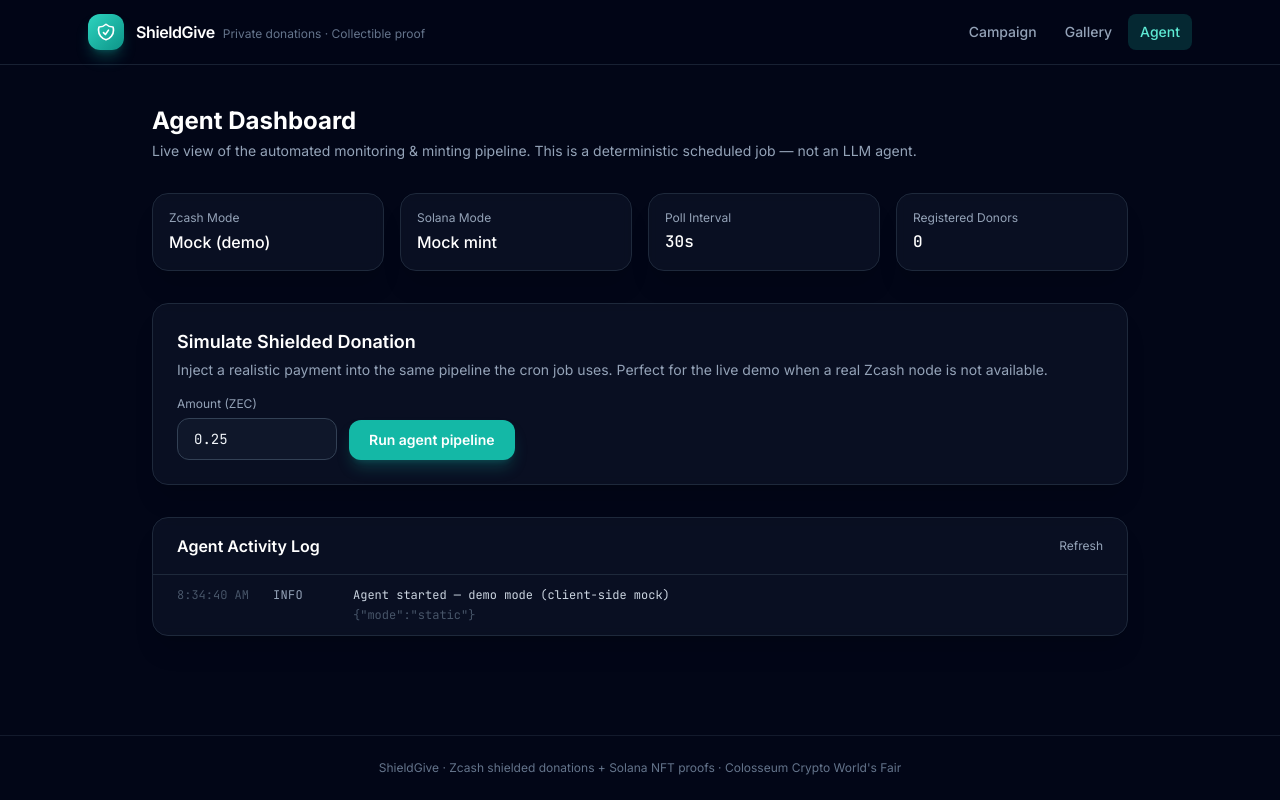
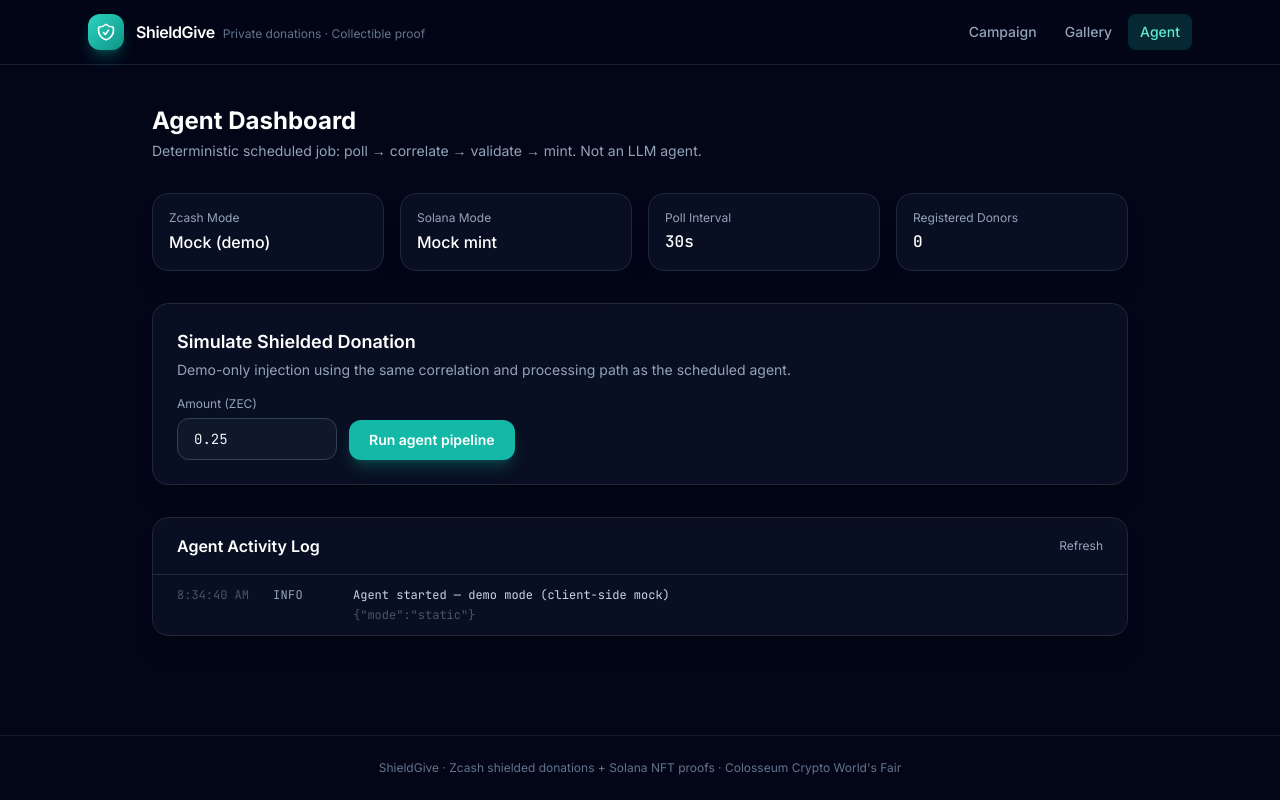
Before and after one commit to wadezigh96/ShieldGive, a React (Vite) app in the folder frontend/: page /agent in a window 1280 px wide. Built offline with nearby package versions, Linux system fonts and the light colour scheme; no server answers.

Commit message:
Harden ShieldGive demo correlation and backend scripts

```diff
--- a/frontend/src/pages/AgentDashboard.tsx
+++ b/frontend/src/pages/AgentDashboard.tsx
@@ -1,9 +1,5 @@
 import { useCallback, useEffect, useState } from "react";
-import {
-  api,
-  type AgentLogEntry,
-  type AgentStatus,
-} from "../lib/api";
+import { api, type AgentLogEntry, type AgentStatus } from "../lib/api";
 
 export default function AgentDashboard() {
   const [logs, setLogs] = useState<AgentLogEntry[]>([]);
@@ -14,10 +10,7 @@
 
   const refresh = useCallback(async () => {
     try {
-      const [l, s] = await Promise.all([
-        api.getAgentLogs(50),
-        api.getAgentStatus(),
-      ]);
+      const [l, s] = await Promise.all([api.getAgentLogs(50), api.getAgentStatus()]);
       setLogs(l);
       setStatus(s);
       setError(null);
@@ -38,10 +31,17 @@
       setError("Enter a valid positive amount");
       return;
     }
+
     setSimulating(true);
     setError(null);
+
     try {
-      await api.simulateDonation(value, "Demo donation from Agent Dashboard");
+      const donors = await api.getDonors();
+      const donor = donors[0];
+      if (!donor) {
+        throw new Error("Register a Solana wallet on the Campaign page first.");
+      }
+      await api.simulateDonation(value, `ShieldGive donor=${donor.id}`);
       await refresh();
     } catch (e) {
       setError(e instanceof Error ? e.message : "Simulation failed");
@@ -62,12 +62,10 @@
       <div>
         <h1 className="text-2xl font-bold text-white">Agent Dashboard</h1>
         <p className="mt-1 text-slate-400 text-sm">
-          Live view of the automated monitoring & minting pipeline. This is a
-          deterministic scheduled job — not an LLM agent.
+          Deterministic scheduled job: poll → correlate → validate → mint. Not an LLM agent.
         </p>
       </div>
 
-      {/* Status cards */}
       <section className="grid sm:grid-cols-2 lg:grid-cols-4 gap-4">
         <div className="card p-4">
           <p className="text-xs text-slate-400">Zcash Mode</p>
@@ -95,21 +93,17 @@
         </div>
       </section>
 
-      {/* Simulate control — critical for the 2-min demo */}
       <section className="card p-6">
         <h2 className="text-lg font-semibold text-white mb-1">
           Simulate Shielded Donation
         </h2>
         <p className="text-sm text-slate-400 mb-4">
-          Inject a realistic payment into the same pipeline the cron job uses.
-          Perfect for the live demo when a real Zcash node is not available.
+          Demo-only injection using the same correlation and processing path as the scheduled agent.
         </p>
 
         <div className="flex flex-col sm:flex-row gap-3 items-start sm:items-end">
           <div className="w-full sm:w-40">
-            <label className="block text-xs text-slate-400 mb-1.5">
-              Amount (ZEC)
-            </label>
+            <label className="block text-xs text-slate-400 mb-1.5">Amount (ZEC)</label>
             <input
               type="number"
               step="0.01"
@@ -119,50 +113,32 @@
               onChange={(e) => setAmount(e.target.value)}
             />
           </div>
-          <button
-            onClick={handleSimulate}
-            disabled={simulating}
-            className="btn-primary"
-          >
+          <button onClick={handleSimulate} disabled={simulating} className="btn-primary">
             {simulating ? "Processing…" : "Run agent pipeline"}
           </button>
         </div>
 
-        {error && (
-          <p className="mt-3 text-sm text-red-400">{error}</p>
-        )}
+        {error && <p className="mt-3 text-sm text-red-400">{error}</p>}
       </section>
 
-      {/* Live logs */}
       <section className="card overflow-hidden">
         <div className="flex items-center justify-between border-b border-slate-800 px-6 py-4">
           <h2 className="font-semibold text-white">Agent Activity Log</h2>
-          <button
-            onClick={refresh}
-            className="text-xs text-slate-400 hover:text-slate-200 transition"
-          >
+          <button onClick={refresh} className="text-xs text-slate-400 hover:text-slate-200 transition">
             Refresh
           </button>
         </div>
-
         <div className="max-h-[480px] overflow-y-auto font-mono text-xs">
           {logs.length === 0 ? (
-            <div className="px-6 py-10 text-center text-slate-500">
-              Waiting for agent activity…
-            </div>
+            <div className="px-6 py-10 text-center text-slate-500">Waiting for agent activity…</div>
           ) : (
             <ul className="divide-y divide-slate-800/80">
               {logs.map((entry) => (
-                <li
-                  key={entry.id}
-                  className="px-6 py-3 flex gap-4 hover:bg-slate-900/40"
-                >
+                <li key={entry.id} className="px-6 py-3 flex gap-4 hover:bg-slate-900/40">
                   <time className="shrink-0 text-slate-600 w-20">
                     {new Date(entry.timestamp).toLocaleTimeString()}
                   </time>
-                  <span
-                    className={`shrink-0 w-16 uppercase tracking-wide ${levelColor[entry.level]}`}
-                  >
+                  <span className={`shrink-0 w-16 uppercase tracking-wide ${levelColor[entry.level]}`}>
                     {entry.level}
                   </span>
                   <div className="min-w-0 flex-1">
```
